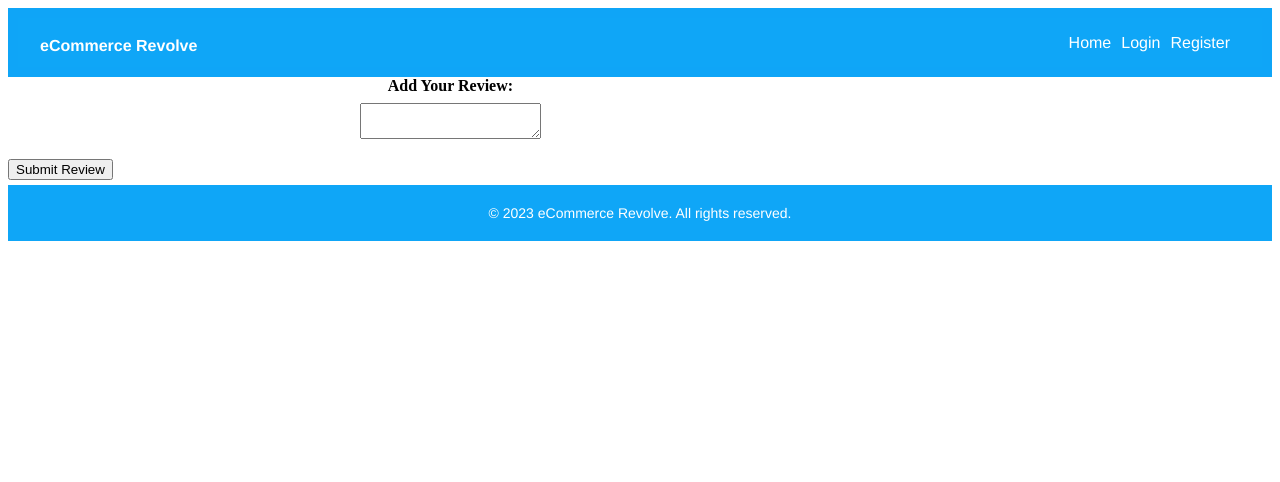
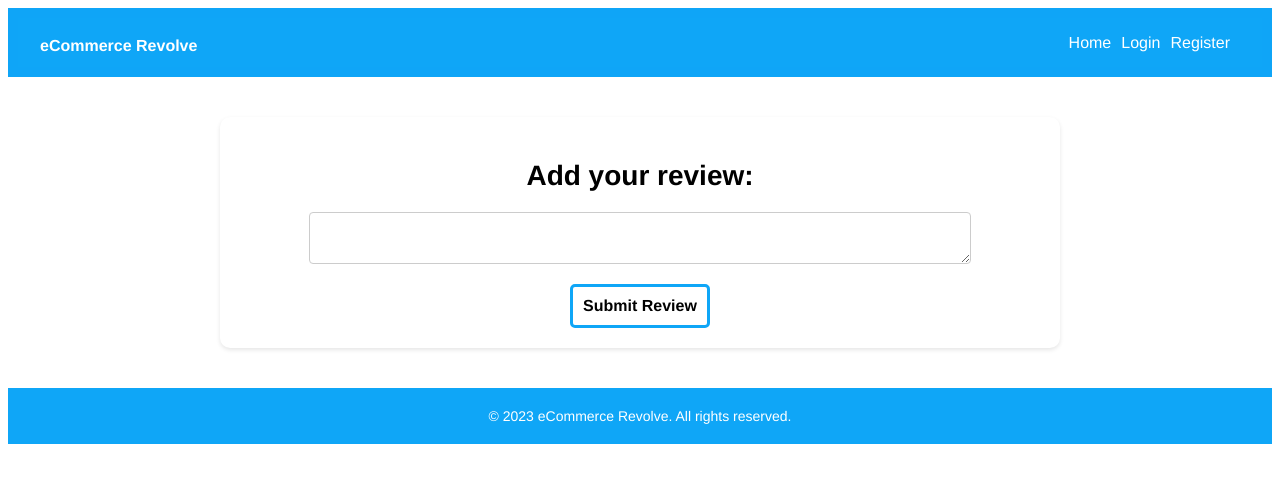
Before and after one commit to Shiby-Mathew/EcomRevolve, a React (Create React App) app in the folder client/: page /marketplace/1/add-review in a window 1280 px wide. Shown: the top 482 px of the page. Built offline with nearby package versions, Linux system fonts and the light colour scheme; no server answers.

Commit message:
Review pages styled

```diff
--- a/client/src/index.css
+++ b/client/src/index.css
@@ -142,8 +142,6 @@ h1 {
   margin-bottom: 20px;
 }
 
-/* Marketplace.css */
-
 .marketplace-container {
   max-width: 800px;
   margin: 0 auto;
@@ -221,8 +219,17 @@ h1 {
   font-weight: bold;
 }
 
+.customer-reviews-container {
+  max-width: 800px;
+  margin: 0 auto;
+  padding: 10px;
+}
+
 .customer-reviews {
-  margin-top: 40px;
+  margin-top: 20px;
+  display: flex;
+  flex-direction: column;
+  align-items: center;
 }
 
 .reviews-heading {
@@ -250,6 +257,23 @@ h1 {
 .review-item p {
   font-size: 16px;
   color: #555;
+}
+
+.add-review-button {
+  margin: 5px;
+  padding: 5px;
+  text-decoration: none;
+  border: #0fa6f7 solid;
+  color: #000000;
+  border-radius: 5px;
+  cursor: pointer;
+}
+
+.add-review-button:hover {
+  font-size: 20px;
+  margin-bottom: 10px;
+  color: #144e89;
+  transition: font-size 0.3s, margin-bottom 0.3s, color 0.3s;
 }
 
 /* Add any additional styles or modifications here */
@@ -315,3 +339,52 @@ h1 {
 .signup-form button:hover {
   background-color: #144e89;
 }
+
+/*****Review Form ******/
+.review-container {
+  max-width: 800px;
+  margin-top: 40px;
+  margin-bottom: 40px;
+  margin-left: auto;
+  margin-right: auto;
+  padding: 20px;
+  background-color: #fff;
+  border-radius: 10px;
+  box-shadow: 0 2px 4px rgba(0, 0, 0, 0.1);
+  font-family: "Helvetica Neue", Arial, sans-serif;
+  display: flex;
+  flex-direction: column;
+  align-items: center;
+}
+
+.review-container h2 {
+  font-size: 28px;
+  font-weight: bold;
+  margin-bottom: 20px;
+}
+
+.review-container textarea {
+  width: 80%;
+  padding: 10px;
+  border: 1px solid #ccc;
+  border-radius: 4px;
+  margin-bottom: 20px;
+}
+
+.submit-review-button {
+  width: max-content;
+  padding: 10px;
+  border: #0fa6f7 solid;
+  color: #000000;
+  border-radius: 5px;
+  text-decoration: none;
+  font-weight: bold;
+  cursor: pointer;
+}
+
+.submit-review-button:hover {
+  font-size: 20px;
+  margin-bottom: 10px;
+  color: #144e89;
+  transition: font-size 0.3s, margin-bottom 0.3s, color 0.3s;
+}
--- a/client/src/pages/Login.js
+++ b/client/src/pages/Login.js
@@ -1,6 +1,5 @@
 import React from "react";
 import LoginForm from "../components/auth/LoginForm";
-// import "./Login.css";
 
 function Login() {
   return (
--- a/client/src/pages/Marketplace.js
+++ b/client/src/pages/Marketplace.js
@@ -108,15 +108,17 @@ function Marketplace() {
           </ul>
         </div>
       </div>
+      <div className="customer-reviews-container">
         <div className="customer-reviews">
           <h2 className="reviews-heading">Customer Reviews</h2>
           <ReviewList reviews={reviews} />
-        <Link
-          to={`/marketplace/${marketplaceId}/add-review`}
+          <a
+            href={`/marketplace/${marketplaceId}/add-review`}
             className="add-review-button"
           >
             Add a Review
-        </Link>
+          </a>
+        </div>
       </div>
     </div>
   );
--- a/client/src/pages/ReviewForm.js
+++ b/client/src/pages/ReviewForm.js
@@ -16,17 +16,18 @@ function ReviewForm({ onAddReview }) {
 
   return (
     <form onSubmit={handleSubmit}>
-      <div className="form-group">
-        <label htmlFor="comment">Add Your Review:</label>
+      <div className="review-container">
+        <h2>Add your review:</h2>
         <textarea
-          id="comment"
-          name="comment"
+          className="review-textarea"
           value={comment}
           onChange={(e) => setComment(e.target.value)}
           required
         ></textarea>
+        <a href="#" onClick={handleSubmit} className="submit-review-button">
+          Submit Review
+        </a>
       </div>
-      <button type="submit">Submit Review</button>
     </form>
   );
 }
```
Lines whose indentation alone changed are shown as unchanged.
